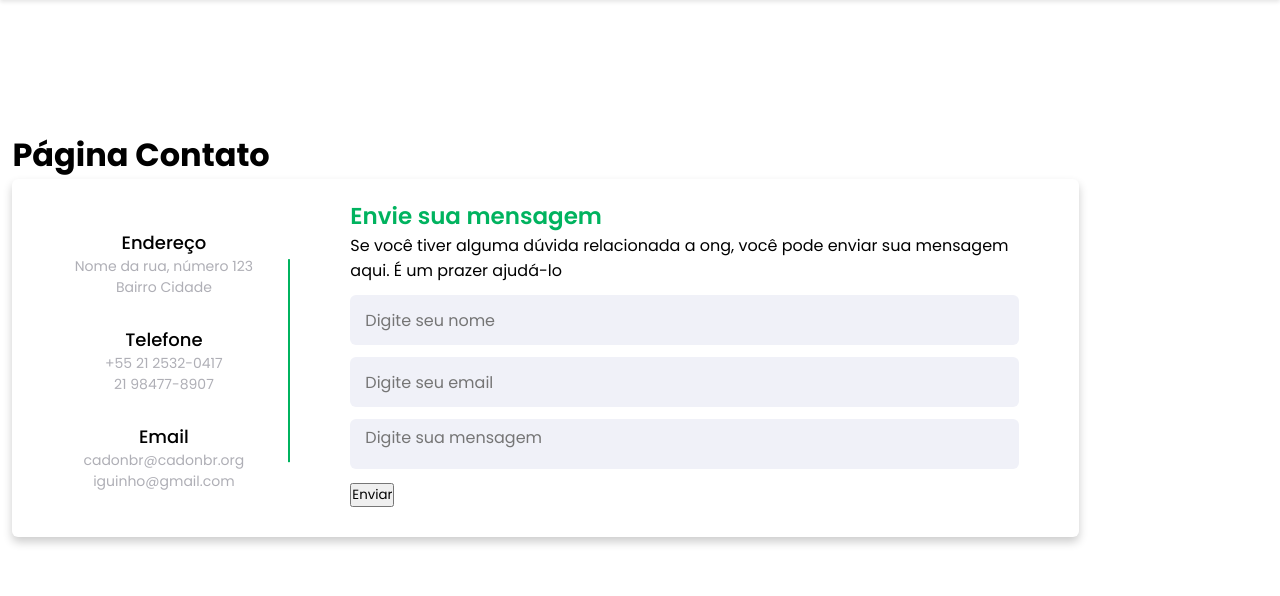
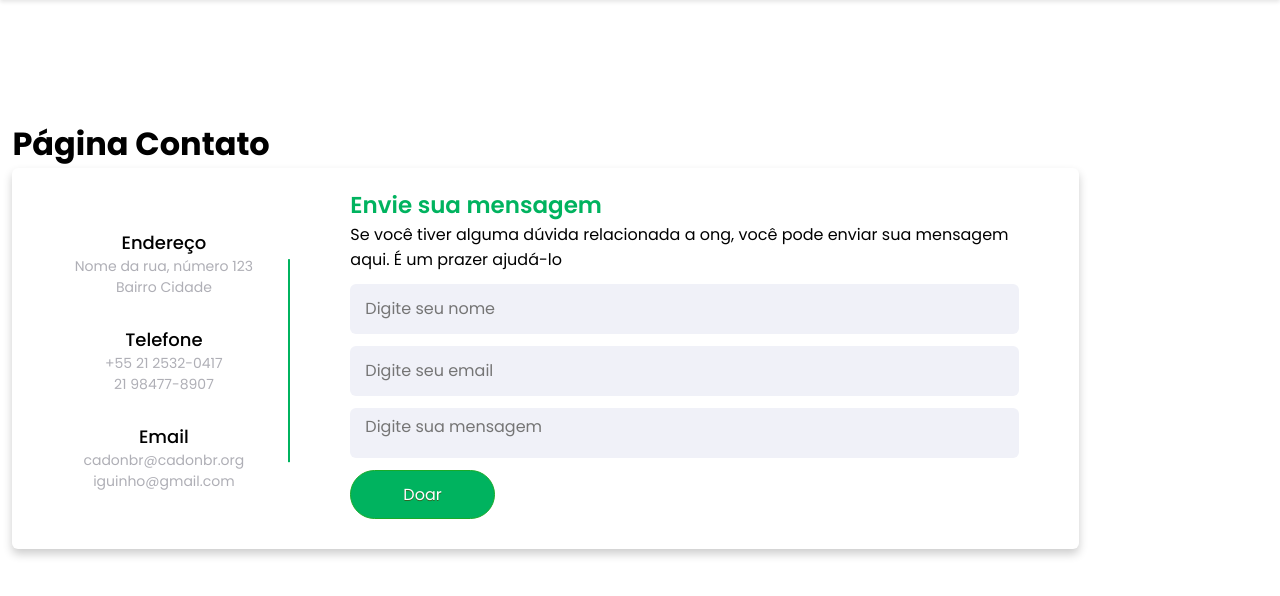
Before and after one commit to DagLeal/projetoOng, a Django app: page /contato/ in a window 1280 px wide. Shown: the part 136-732 px from the top of the page. Run offline with Django 5.2, Linux system fonts and the light colour scheme.

Commit message:
Página contato

```diff
--- a/core/static/css/estilo.css
+++ b/core/static/css/estilo.css
@@ -203,8 +203,29 @@ body{
   padding-top: 6px;
 }
 
-.right-side .button input[type = "button"]:hover{
+/*.right-side .button input[type = "button"]:hover{
   background: #C1AC9C;
+}*/
+
+
+.right-side .myButton {
+  background-color:#00b35f;
+  border-radius:28px;
+  border:1px solid #18ab29;
+  display:inline-block;
+  cursor:pointer;
+  color:#ffffff;
+  font-size:16px;
+  padding:11px 52px;
+  text-decoration:none;
+  text-shadow:0px 1px 0px #2f6627;
+}
+.right-side .myButton:hover {
+  background-color:#00783e;
+}
+.right-side .myButton:active {
+  position:relative;
+  top:1px;
 }
 
 /* RESPONSIVIDADE ------------------------------------------ */
--- a/core/templates/contato.html
+++ b/core/templates/contato.html
@@ -44,10 +44,7 @@
                 <div class = "input-box message-box">
                     <textarea placeholder="Digite sua mensagem"></textarea>
                 </div>
-
-                <div class = "button">
-                    <input type = "button" value="Enviar">
-                </div>
+                    <input type='button' class='myButton' value='Doar'>
             </form>
         </div>
     </div>
```
